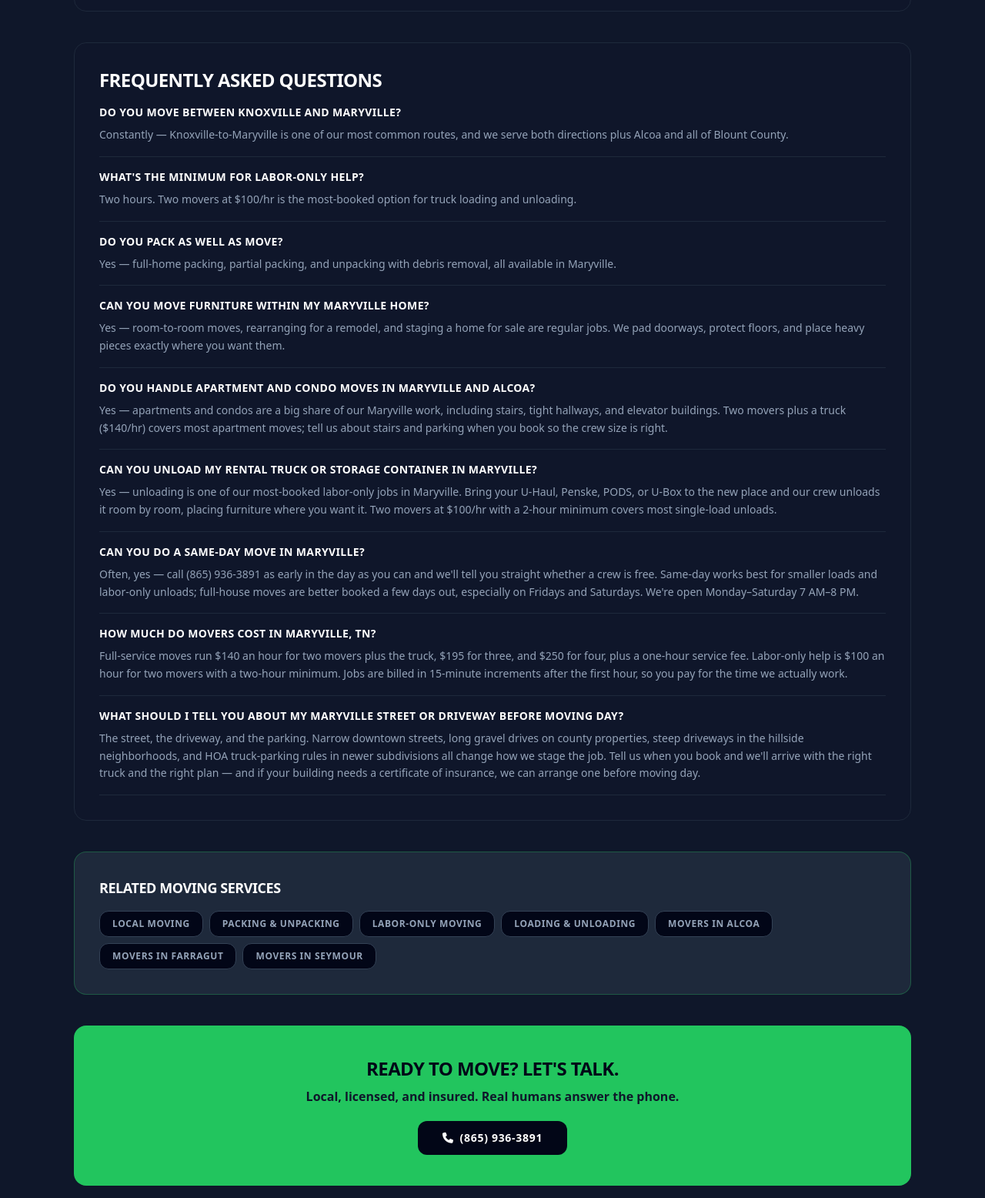
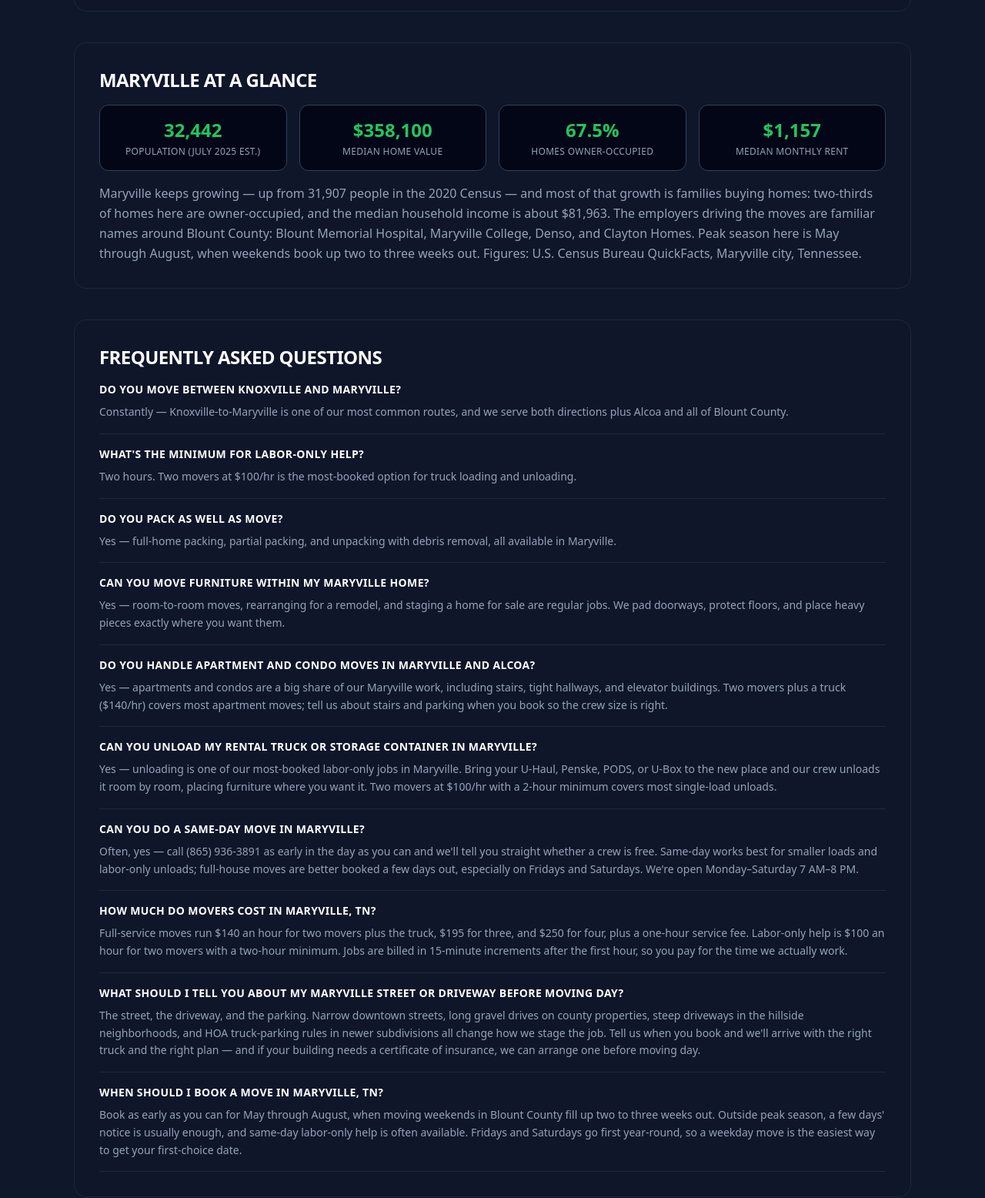
Before and after one commit to angryducksmoving24-cell/angryducksmoving24-cell.github.io, a plain HTML site: page movers-maryville-tn/index.html in a window 1280 px wide. Shown: the part 1884-3440 px from the top of the page at 77% size. Drawn offline with nearby package versions, Linux system fonts and the light colour scheme.

Commit message:
Maryville page: add 'at a glance' Census stats section + booking-season FAQ

```diff
--- a/movers-maryville-tn/index.html
+++ b/movers-maryville-tn/index.html
@@ -129,6 +129,14 @@
             "@type": "Answer",
             "text": "The street, the driveway, and the parking. Narrow downtown streets, long gravel drives on county properties, steep driveways in the hillside neighborhoods, and HOA truck-parking rules in newer subdivisions all change how we stage the job. Tell us when you book and we'll arrive with the right truck and the right plan \u2014 and if your building needs a certificate of insurance, we can arrange one before moving day."
           }
+        },
+        {
+          "@type": "Question",
+          "name": "When should I book a move in Maryville, TN?",
+          "acceptedAnswer": {
+            "@type": "Answer",
+            "text": "Book as early as you can for May through August, when moving weekends in Blount County fill up two to three weeks out. Outside peak season, a few days' notice is usually enough, and same-day labor-only help is often available. Fridays and Saturdays go first year-round, so a weekday move is the easiest way to get your first-choice date."
+          }
         }
       ]
     }
@@ -183,6 +191,16 @@
             <p class="text-tactical-muted leading-relaxed">The pattern of Blount County work is steady: families trading Knoxville for Maryville space, moves within the county as people upsize or downsize, and Maryville College students turning over apartments at semester breaks. Same-day labor-only unloads are common here — a rental truck arrives, our crew unloads it room by room, and the day is done. Whatever the shape of your move, the deal is the same: licensed and insured crews, posted hourly rates, and a straight answer on timing when you call.</p>
         </section>
         <section class="bg-slate-900/60 border border-slate-800 p-6 md:p-8 rounded-2xl space-y-4">
+            <h2 class="text-xl md:text-2xl font-black uppercase tracking-tight text-white">Maryville at a Glance</h2>
+            <div class="grid grid-cols-2 md:grid-cols-4 gap-4">
+                <div class="bg-slate-950 border border-slate-700 rounded-xl p-4 text-center"><p class="text-2xl font-black text-tactical-accent">32,442</p><p class="text-xs text-tactical-muted uppercase tracking-wide mt-1">Population (July 2025 est.)</p></div>
+                <div class="bg-slate-950 border border-slate-700 rounded-xl p-4 text-center"><p class="text-2xl font-black text-tactical-accent">$358,100</p><p class="text-xs text-tactical-muted uppercase tracking-wide mt-1">Median home value</p></div>
+                <div class="bg-slate-950 border border-slate-700 rounded-xl p-4 text-center"><p class="text-2xl font-black text-tactical-accent">67.5%</p><p class="text-xs text-tactical-muted uppercase tracking-wide mt-1">Homes owner-occupied</p></div>
+                <div class="bg-slate-950 border border-slate-700 rounded-xl p-4 text-center"><p class="text-2xl font-black text-tactical-accent">$1,157</p><p class="text-xs text-tactical-muted uppercase tracking-wide mt-1">Median monthly rent</p></div>
+            </div>
+            <p class="text-tactical-muted leading-relaxed">Maryville keeps growing — up from 31,907 people in the 2020 Census — and most of that growth is families buying homes: two-thirds of homes here are owner-occupied, and the median household income is about $81,963. The employers driving the moves are familiar names around Blount County: Blount Memorial Hospital, Maryville College, Denso, and Clayton Homes. Peak season here is May through August, when weekends book up two to three weeks out. Figures: U.S. Census Bureau QuickFacts, Maryville city, Tennessee.</p>
+        </section>
+        <section class="bg-slate-900/60 border border-slate-800 p-6 md:p-8 rounded-2xl space-y-4">
             <h2 class="text-xl md:text-2xl font-black uppercase tracking-tight text-white">Frequently Asked Questions</h2>
             <div class="border-b border-slate-800 pb-4">
                 <h3 class="font-bold text-white text-sm uppercase tracking-wide">Do you move between Knoxville and Maryville?</h3>
@@ -220,6 +238,10 @@
                 <h3 class="font-bold text-white text-sm uppercase tracking-wide">What should I tell you about my Maryville street or driveway before moving day?</h3>
                 <p class="text-tactical-muted text-sm mt-2 leading-relaxed">The street, the driveway, and the parking. Narrow downtown streets, long gravel drives on county properties, steep driveways in the hillside neighborhoods, and HOA truck-parking rules in newer subdivisions all change how we stage the job. Tell us when you book and we'll arrive with the right truck and the right plan — and if your building needs a certificate of insurance, we can arrange one before moving day.</p>
             </div>
+            <div class="border-b border-slate-800 pb-4">
+                <h3 class="font-bold text-white text-sm uppercase tracking-wide">When should I book a move in Maryville, TN?</h3>
+                <p class="text-tactical-muted text-sm mt-2 leading-relaxed">Book as early as you can for May through August, when moving weekends in Blount County fill up two to three weeks out. Outside peak season, a few days' notice is usually enough, and same-day labor-only help is often available. Fridays and Saturdays go first year-round, so a weekday move is the easiest way to get your first-choice date.</p>
+            </div>
         </section>
         <section class="bg-tactical-card border border-tactical-accent/30 p-6 md:p-8 rounded-2xl">
             <h2 class="text-lg font-black uppercase tracking-tight text-white mb-4">Related Moving Services</h2>
```
